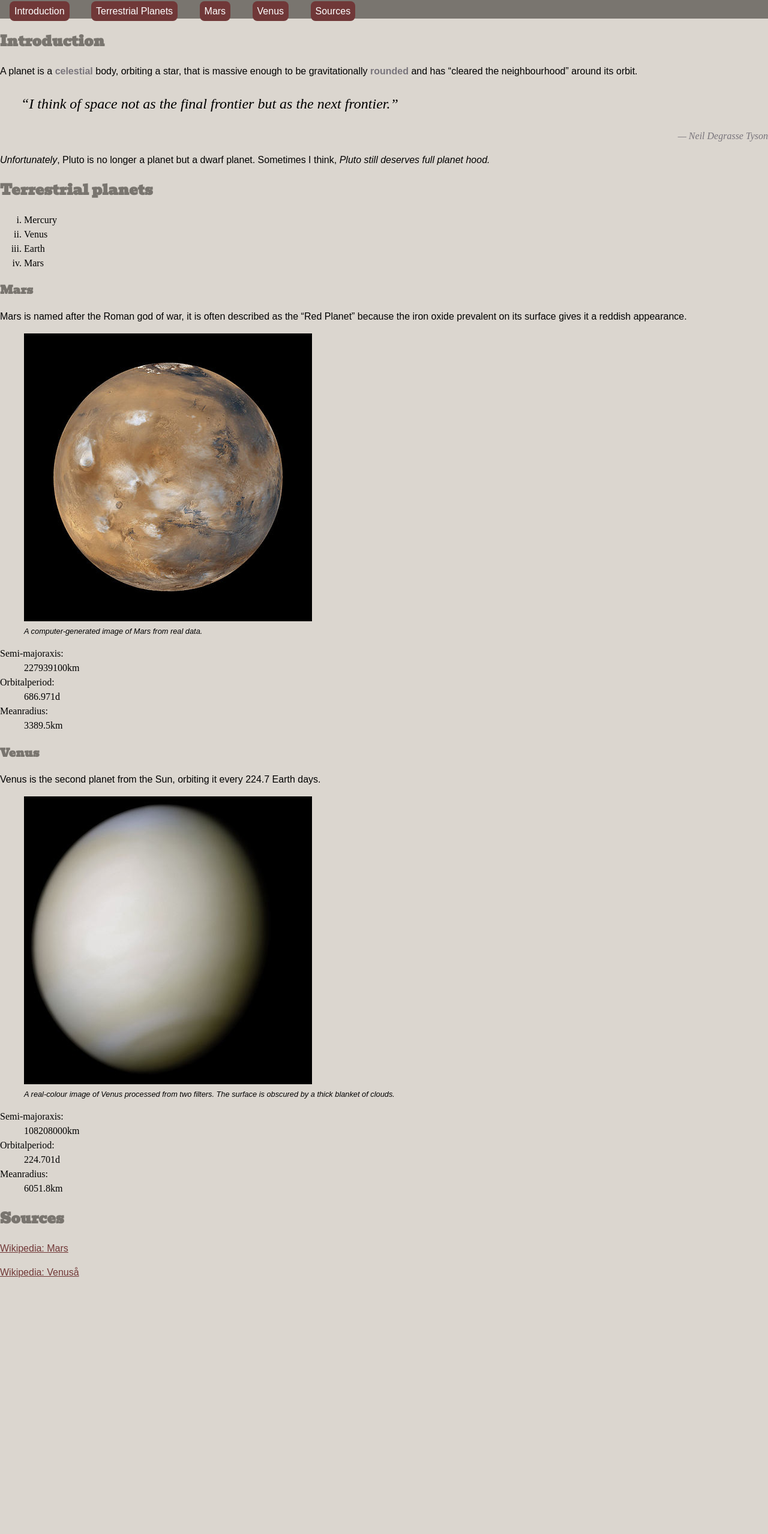
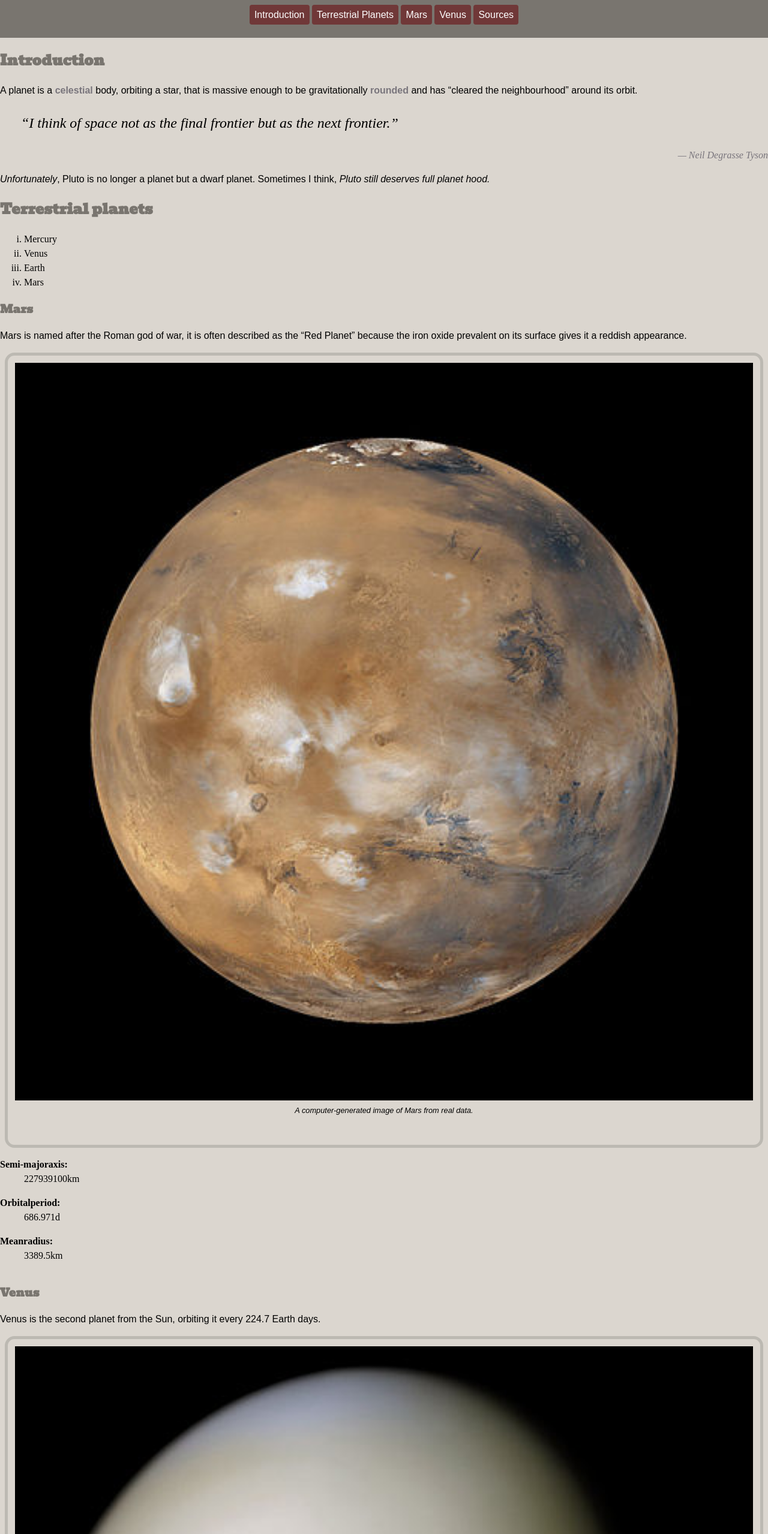
Before and after one commit to MattSkinner30/box-assignment, a plain HTML site: page index.html in a window 1280 px wide. Shown: the part 73-2631 px from the top of the page at 60% size. Before the commit the page ends 2223 px from the top, so only its background shows below. Drawn offline with Linux system fonts and the light colour scheme.

Commit message:
Added image borders and started work on the footer

```diff
--- a/css/main.css
+++ b/css/main.css
@@ -9,7 +9,9 @@ body {
 }
 
 header{
-		background-color: #79756f;
+	background-color: #79756f;
+	padding-bottom: 0.25em;
+	text-align: center;
 }
 
 h1 {
@@ -24,19 +26,32 @@ h1 {
 ol li{
 	display: inline-block;
 	color: white;
+	margin: 0;
+
 }
+
 
 ol li a{
 	color: white;
 	text-decoration: none;
 	background-color: #703838;
-	margin:1em;
 	padding:0.5em;
-	border-radius: 0.5em;
-
-
+	border-radius: 0.25em;
+	line-height: 2.25;
 }
 
+figure {
+	border: 5px solid #bcb9b2;
+	border-radius: 1em;
+	padding: 0.75em 0.75em 3em 0.75em;
+	text-align: center;
+	vertical-align: center;
+	margin: 0em 0.5em;
+}
+
+img {
+	width: 100%;
+}
 h2, h3 {
 	font-family: 'Bevan', cursive;
 	color: #79756f;
@@ -102,5 +117,38 @@ figcaption {
 }
 
 .link {
-	color: #713837;
+	color: #703838;
+	text-decoration: underline;
+	list-style-type: circle;
 }
+
+.sources {
+	color: white;
+	margin: 0.5em;
+	padding-top: 1em;
+}
+
+footer {
+	background-color: #79756f;
+	margin: 0;
+	list-style-type: circle;
+
+}
+
+dd {
+	padding-bottom: 1em;
+
+}
+
+dt {
+	font-weight: bold;
+}
+
+footer ul li a {
+	list-style-type: circle;
+	margin-left: 0;
+}
+
+footer ul {
+	margin: 0;
+}
--- a/index.html
+++ b/index.html
@@ -85,9 +85,12 @@
 </dl>
 
 
-<h2 id="Sources">Sources</h2>
+<footer>
+	<h2 class="sources" id="Sources">Sources</h2>
 
-<p class="link"><a href="https://en.wikipedia.org/wiki/Mars">Wikipedia: Mars</a></P>
-<p class="link"><a href="https://en.wikipedia.org/wiki/Venus">Wikipedia: Venuså</a></p>
-
+	<ul>
+		<li class="link"><a href="https://en.wikipedia.org/wiki/Mars">Wikipedia: Mars</a></li>
+		<li class="link"><a href="https://en.wikipedia.org/wiki/Venus">Wikipedia: Venuså</a></li>
+	</ul>
+</footer>
 </body>
```
